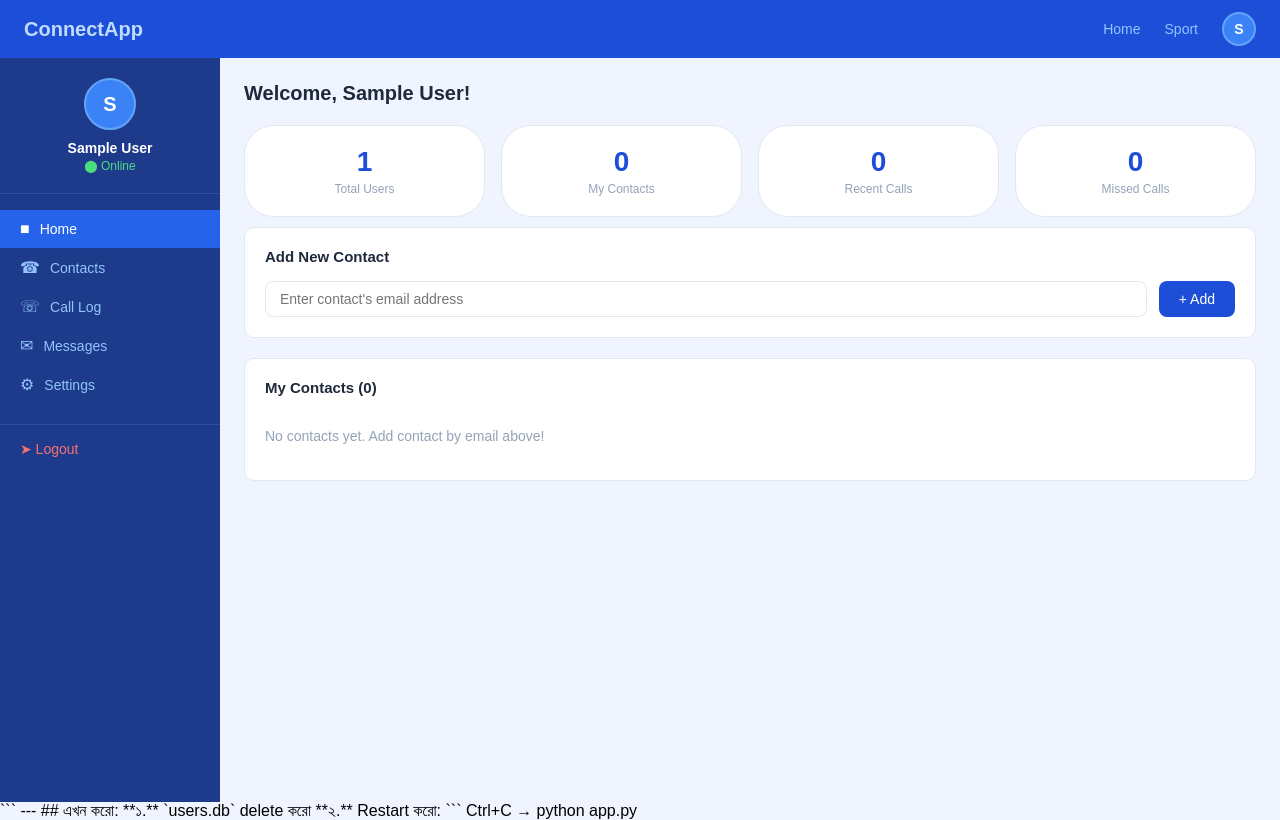
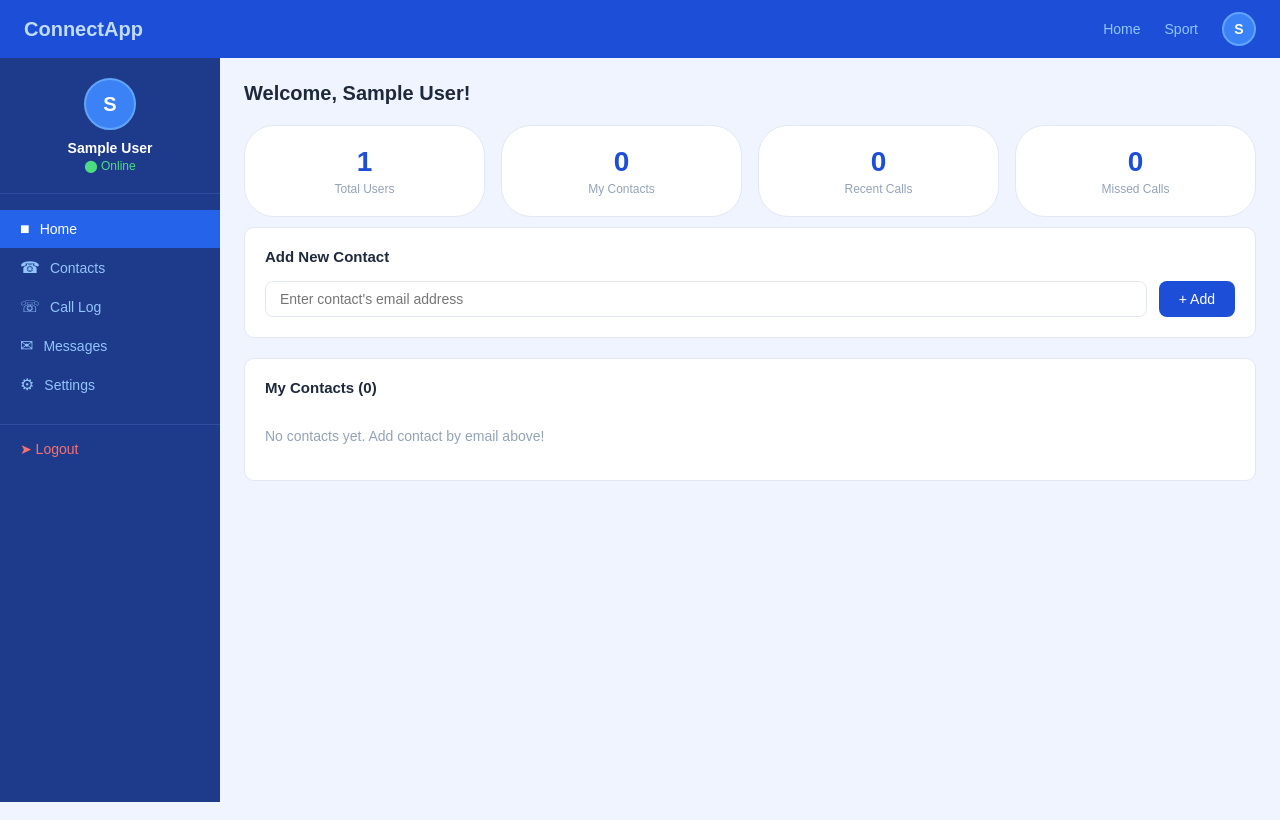
Before and after one commit to mdraselkhandaker20-png/connectapp, a Flask app: page /dashboard in a window 1280 px wide. Run offline with Flask 3, Linux system fonts and the light colour scheme; the visitor is signed in with stand-in values (Sample User, id 1); data comes from the database, SQL or seed files in the repository; data that the repository does not hold is empty.

Commit message:
Update dashboard.html

````diff
--- a/templates/dashboard.html
+++ b/templates/dashboard.html
@@ -134,14 +134,3 @@ function toggleDetail(id) {
 </script>
 </body>
 </html>
-```
-
----
-
-## এখন করো:
-
-**১.** `users.db` delete করো
-
-**২.** Restart করো:
-```
-Ctrl+C → python app.py
````
